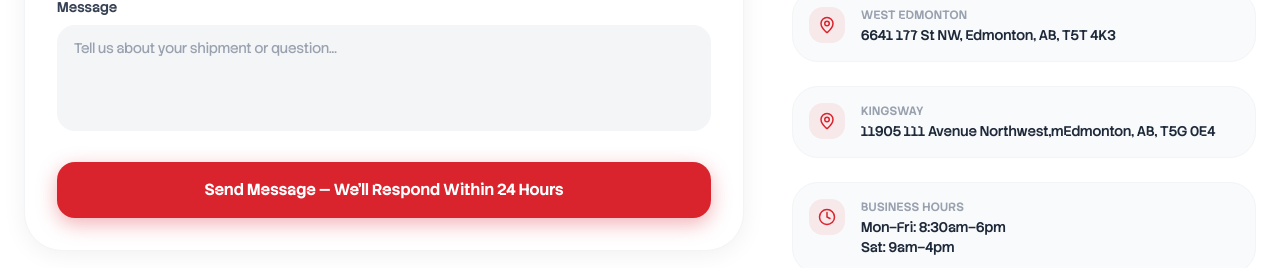
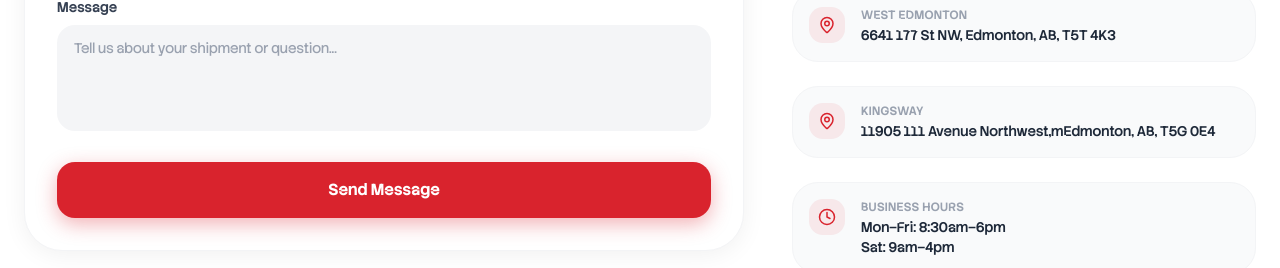
Before and after one commit to Tobi-Babalola123/Packaging-depot, a Next.js app: page / in a window 1280 px wide. Shown: the part 7813-8081 px from the top of the page. Built offline with nearby package versions, Linux system fonts and the light colour scheme.

Commit message:
edited contact section

```diff
--- a/components/sections/Contact.tsx
+++ b/components/sections/Contact.tsx
@@ -220,7 +220,7 @@ export default function Contact() {
                   boxShadow: "0 6px 20px rgba(217,35,45,0.35)",
                 }}
               >
-                Send Message — We'll Respond Within 24 Hours
+                Send Message
               </button>
             </div>
           </div>
```
